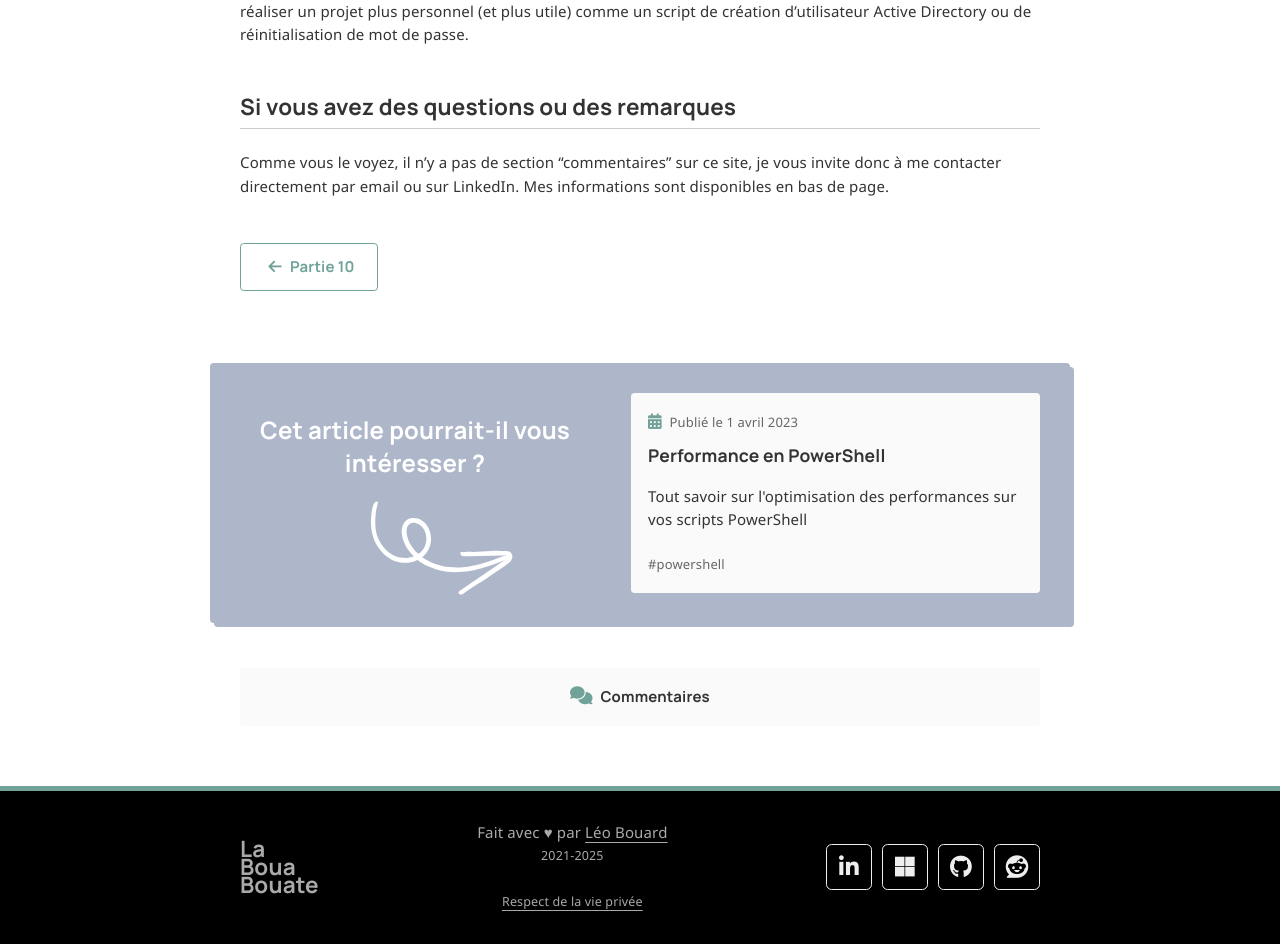
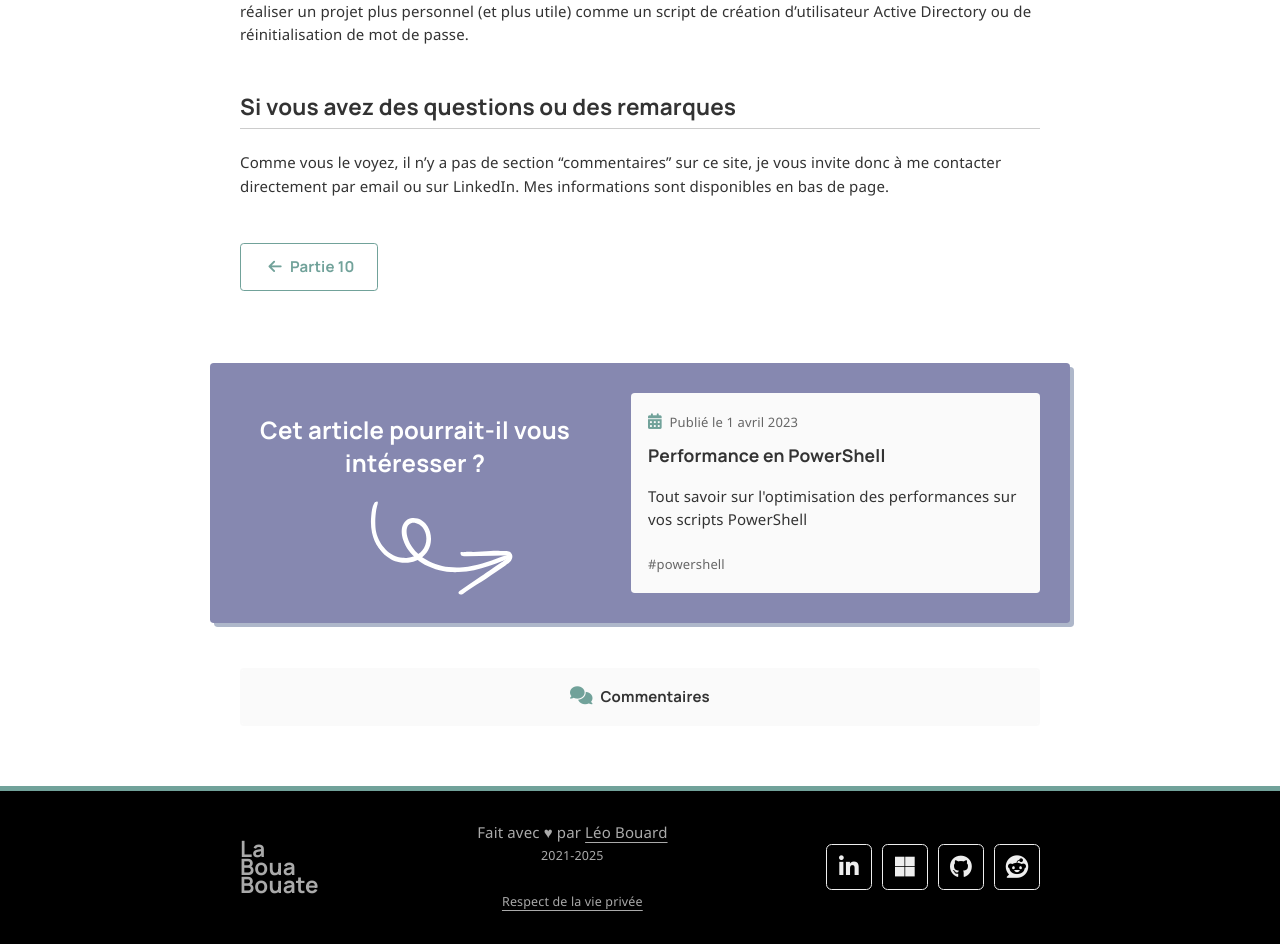
Before and after one commit to leobouard/leobouard.github.io, a Jekyll site: the page built from _posts/2022-12-01-cours-pratique-powershell-conclusion.md, in a window 1280 px wide. Shown: the part 1063-2007 px from the top of the page. Built offline with Jekyll 4.4.1, drawn with Linux system fonts in a browser that asks for light colours; nearby versions of some CDN libraries; some web fonts are replaced; comment, search, counter and statistics services are not loaded.

Commit message:
Update containers.scss

```diff
--- a/_sass/containers.scss
+++ b/_sass/containers.scss
@@ -45,7 +45,7 @@ div.all-posts {
 }
 
 section.recommandation {
-    background: var(--secondary);
+    background: var(--accent);
     margin-top: 15px;
     display: flex;
     flex-wrap: nowrap;
```
